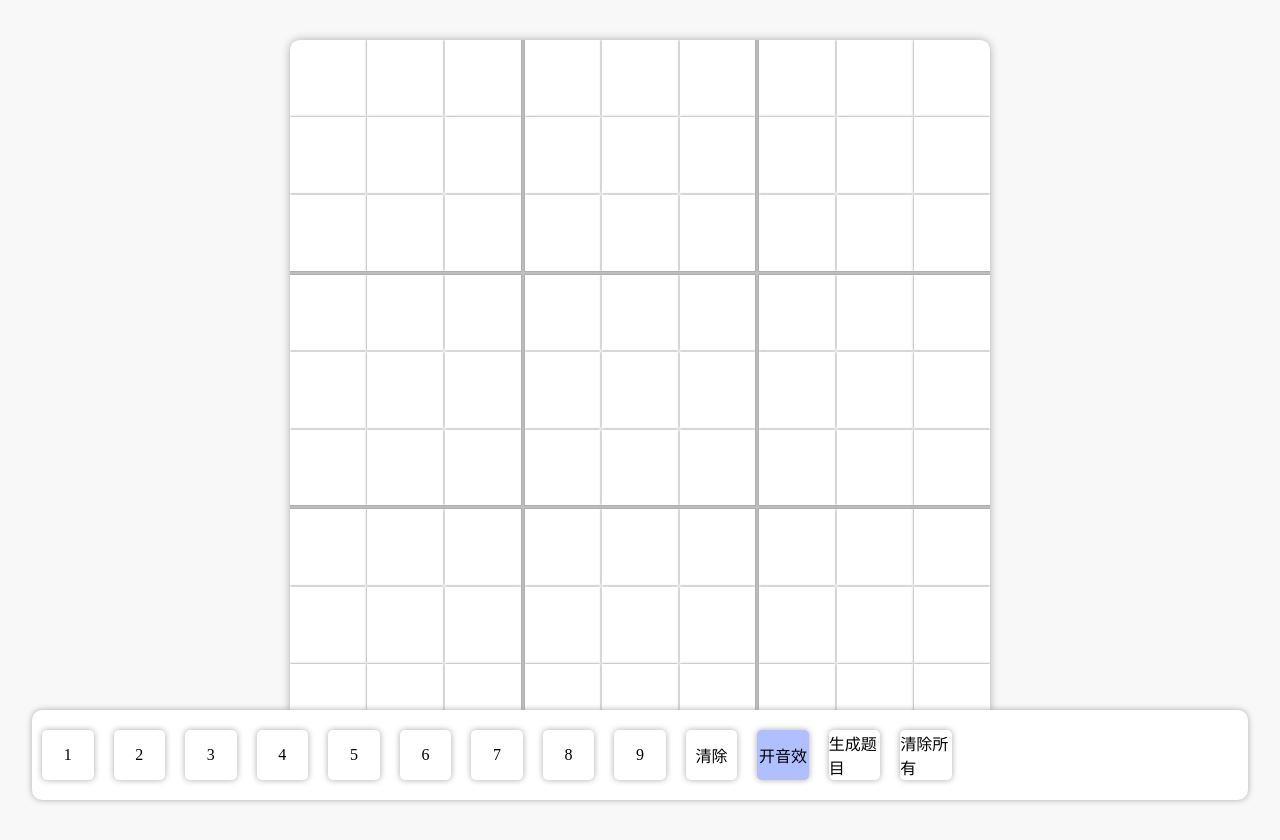
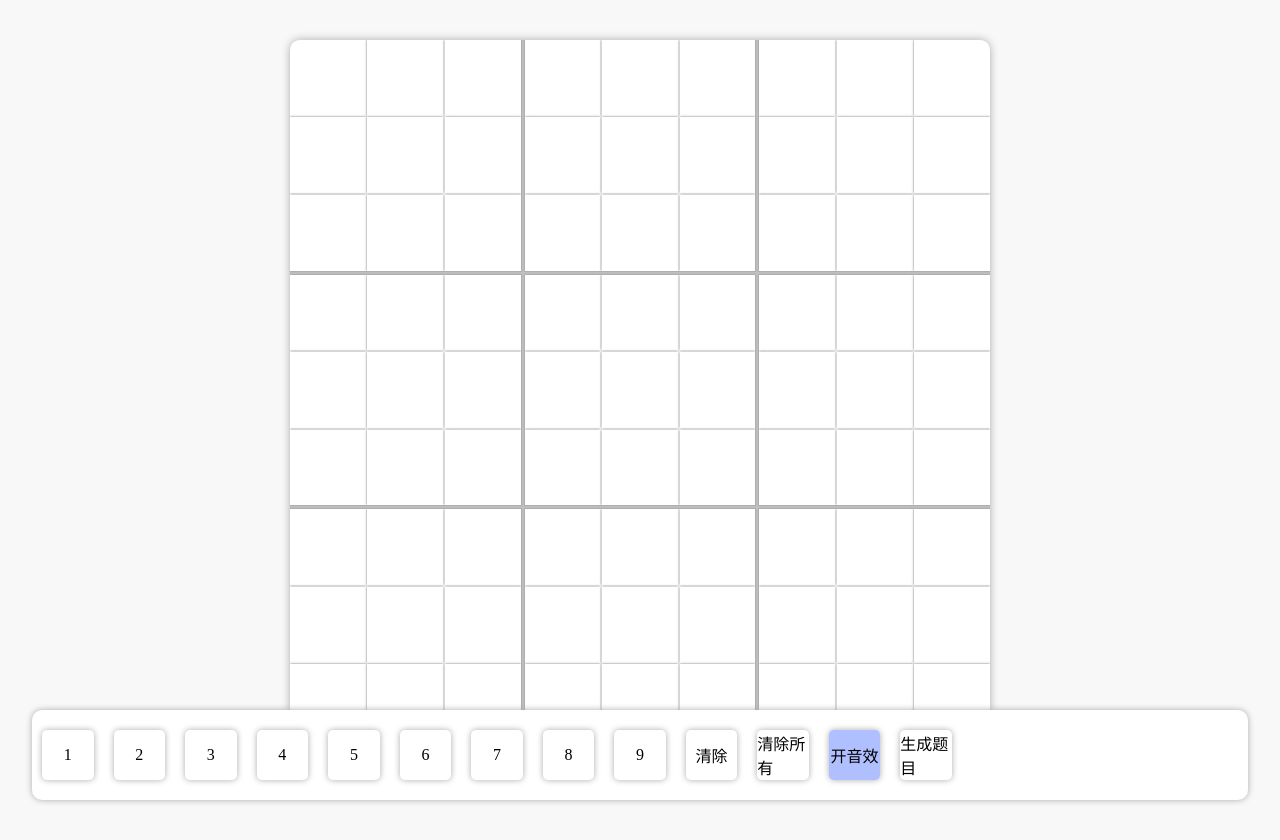
Before and after one commit to GordonLyu/react-sudoku, a React (Vite) app: page / in a window 1280 px wide. Built offline with nearby package versions, Linux system fonts and the light colour scheme.

Commit message:
修复一些bug

```diff
--- a/src/components/Toolbar/index.tsx
+++ b/src/components/Toolbar/index.tsx
@@ -70,10 +70,10 @@ const toolbar: React.FC<Props> = (props: Props) => {
     for (let i = 1; i < 10; i++) {
         numbers.push(<div key={i} className={styles.num} onClick={() => getNumber(i)} >{i}</div>)
     }
-    numbers.push(<div key={10} className={styles.num} onClick={() => clearNumber} >清除</div>)
-    numbers.push(<div key={11} className={`${styles.num} ${styles.audio} ${audio ? styles.open : ''}`} onClick={audioSwitch} >{audio ? '开' : '关'}音效</div>)
-    numbers.push(<div key={12} className={styles.num} onClick={buildTopic} >生成题目</div>)
-    numbers.push(<div key={13} className={styles.num} onClick={() => clearNumber(true)} >清除所有</div>)
+    numbers.push(<div key={10} className={styles.num} onClick={() => clearNumber()} >清除</div>)
+    numbers.push(<div key={11} className={styles.num} onClick={() => clearNumber(true)} >清除所有</div>)
+    numbers.push(<div key={12} className={`${styles.num} ${styles.audio} ${audio ? styles.open : ''}`} onClick={audioSwitch} >{audio ? '开' : '关'}音效</div>)
+    numbers.push(<div key={13} className={styles.num} onClick={buildTopic} >生成题目</div>)
     return (
         <div className={styles.toolbar} >
             {numbers}
```
